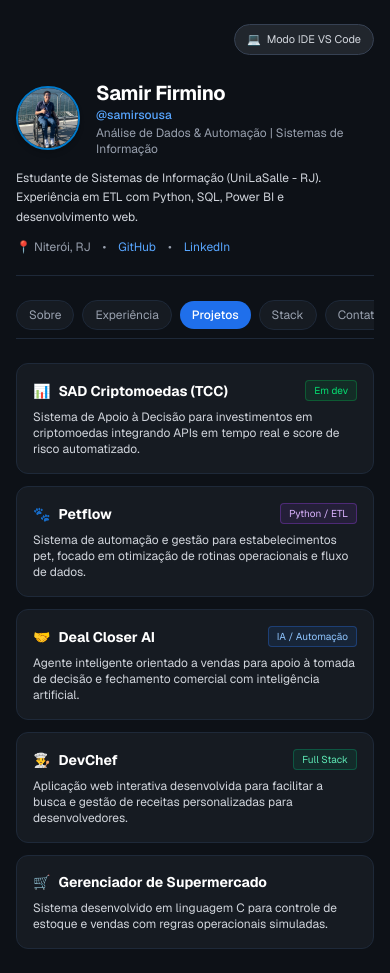
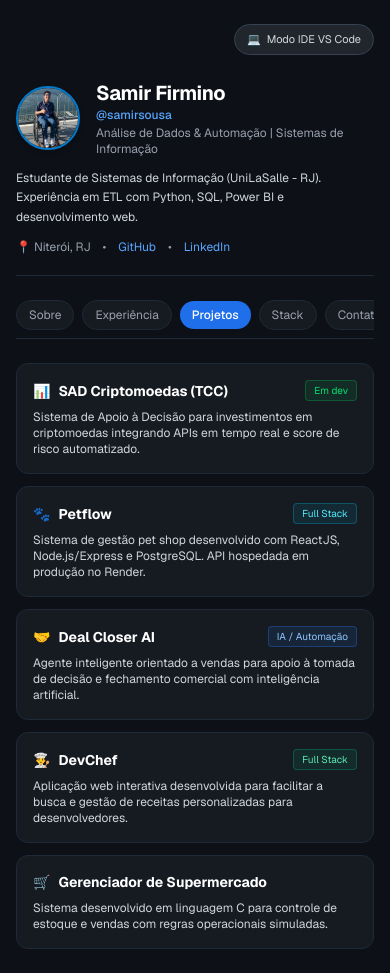
Before and after one commit to samirsousa/portfolio-ide, a Next.js app: page /portfolio-ide/ in a window 390 px wide. Both pictures are taken after a click on the button "Projetos". Built offline with nearby package versions, Linux system fonts and the light colour scheme.

Commit message:
feat: atualiza MobilePortfolio completo com correcoes do Petflow

```diff
--- a/src/components/MobilePortfolio.tsx
+++ b/src/components/MobilePortfolio.tsx
@@ -135,10 +135,10 @@
                 <h3 className="text-sm font-bold text-white flex items-center gap-2">
                   <span>🐾</span> Petflow
                 </h3>
-                <span className="text-[10px] text-purple-300 border border-purple-500/30 px-2 py-0.5 rounded bg-purple-500/10">Python / ETL</span>
+                <span className="text-[10px] text-cyan-300 border border-cyan-500/30 px-2 py-0.5 rounded bg-cyan-500/10">Full Stack</span>
               </div>
               <p className="text-xs text-gray-300">
-                Sistema de automação e gestão para estabelecimentos pet, focado em otimização de rotinas operacionais e fluxo de dados.
+                Sistema de gestão pet shop desenvolvido com ReactJS, Node.js/Express e PostgreSQL. API hospedada em produção no Render.
               </p>
             </div>
 
```
